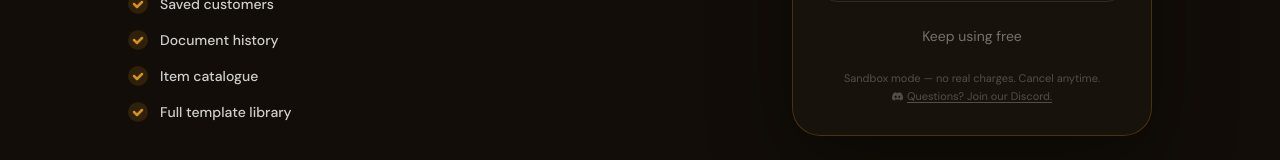
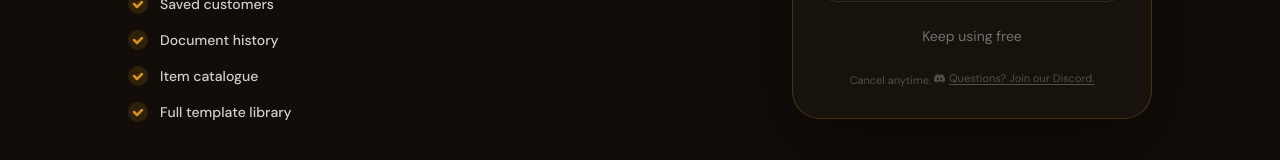
Before and after one commit to acipuns-dot/Quo, a Next.js app: page /upgrade in a window 1280 px wide. Shown: the part 467-627 px from the top of the page. Built offline with nearby package versions, Linux system fonts and the light colour scheme; no server answers.

Commit message:
chore: remove sandbox disclaimer from upgrade page

```diff
--- a/app/upgrade/upgrade-buttons.tsx
+++ b/app/upgrade/upgrade-buttons.tsx
@@ -156,7 +156,7 @@ export function UpgradeButtons() {
       </a>
 
       <p className="text-center text-[11px] text-white/25">
-        Sandbox mode — no real charges. Cancel anytime.{" "}
+        Cancel anytime.{" "}
         <a
           href="https://discord.gg/rHjSC2cJpm"
           target="_blank"
```
